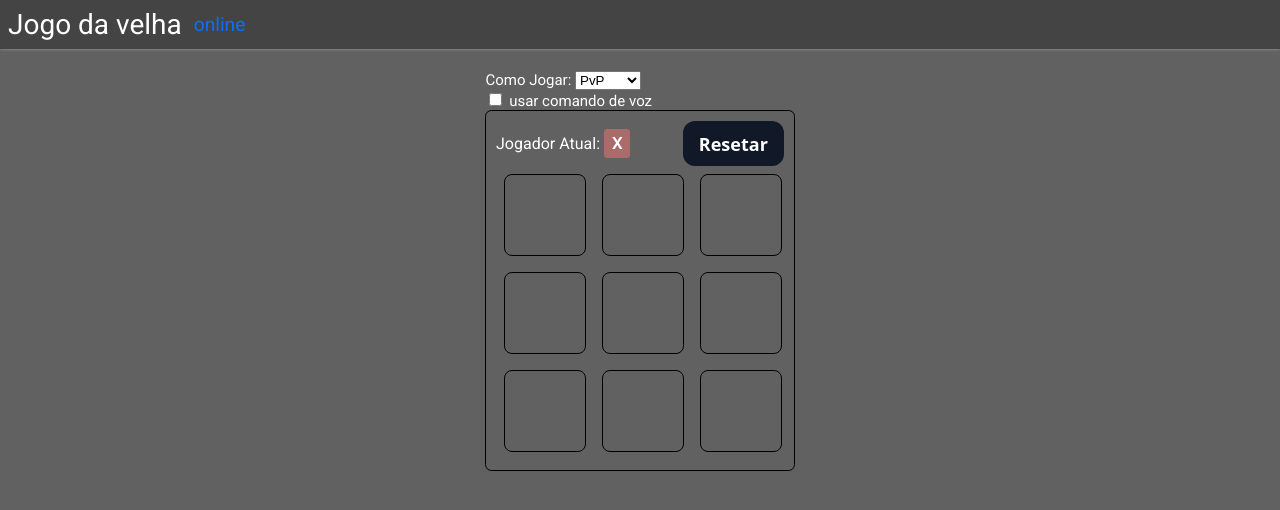
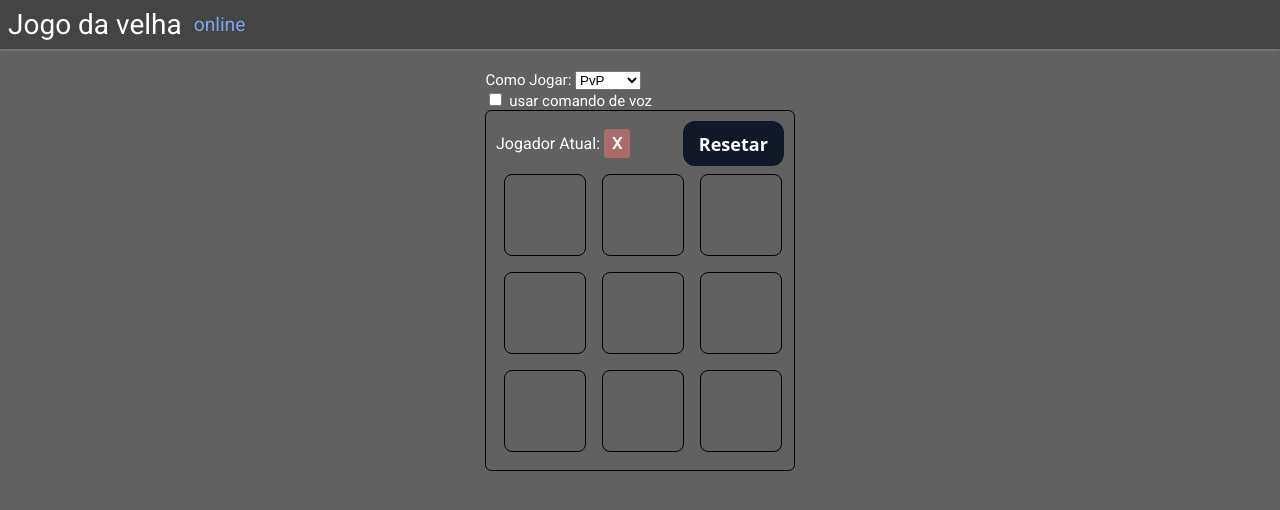
Before and after one commit to rcoliveira2016/game-da-old, a Nuxt app in the folder frontend/: page / in a window 1280 px wide. Shown: the top 510 px of the page. Built offline with nearby package versions, Linux system fonts and the light colour scheme.

Commit message:
fix: ajuste no cor primaria

```diff
--- a/frontend/assets/style/variables.css
+++ b/frontend/assets/style/variables.css
@@ -1,5 +1,5 @@
 :root {
-    --color-primary: #0d6efd;
+    --color-primary: #79a7ec;
     --color-secondary: #6c757d;
     --color-success: #198754;
     --color-info: #0dcaf0;
```
